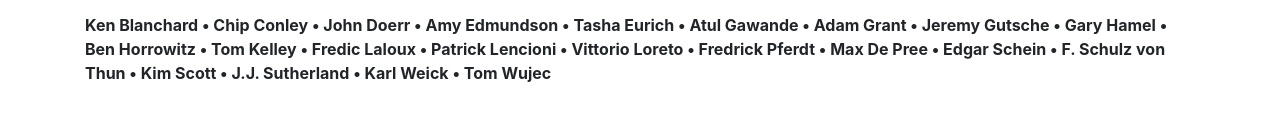
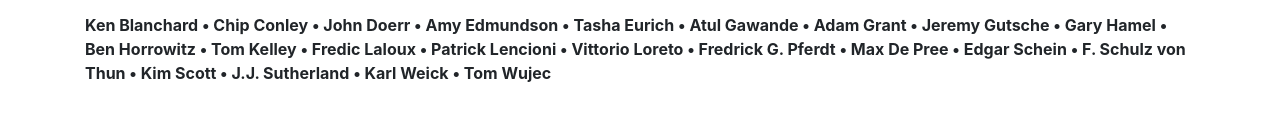
Before and after one commit to NicolasMegow/crewsby, a Gatsby site: page /about-us in a window 1280 px wide. Shown: the part 1582-1717 px from the top of the page. Built offline with nearby package versions, Linux system fonts and the light colour scheme; Gatsby itself is replaced by a stand-in of ours; what @fortawesome/pro-duotone-svg-icons, @fortawesome/pro-light-svg-icons, @fortawesome/pro-solid-svg-icons would draw is missing.

Commit message:
mini Typo

```diff
--- a/src/pages/about-us.js
+++ b/src/pages/about-us.js
@@ -122,8 +122,8 @@
               Ken Blanchard • Chip Conley • John Doerr • Amy Edmundson • Tasha
               Eurich • Atul Gawande • Adam Grant • Jeremy Gutsche • Gary Hamel •
               Ben Horrowitz • Tom Kelley • Fredic Laloux • Patrick Lencioni •
-              Vittorio Loreto • Fredrick Pferdt • Max De Pree • Edgar Schein •
-              F. Schulz von Thun • Kim Scott • J.J. Sutherland • Karl Weick •
+              Vittorio Loreto • Fredrick G. Pferdt • Max De Pree • Edgar Schein
+              • F. Schulz von Thun • Kim Scott • J.J. Sutherland • Karl Weick •
               Tom Wujec
             </strong>
           </Col>
```
